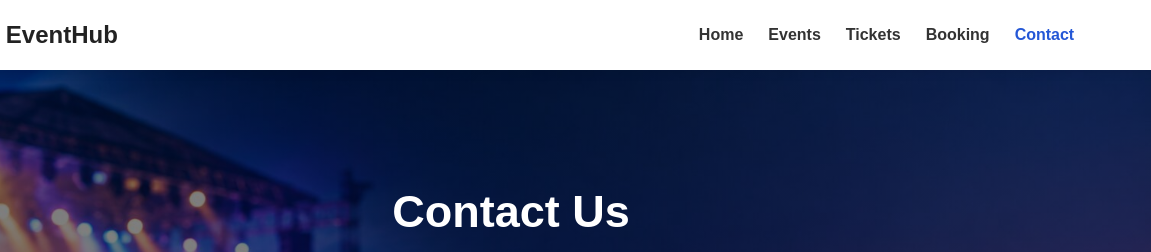
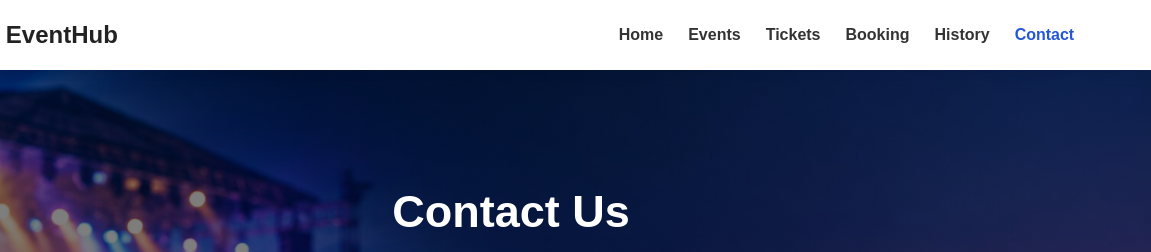
Before and after one commit to Vishal22042/Event-Management-And-Ticket-Booking-Platform-Mini-Project, a plain HTML site: page contact.html in a window 1280 px wide. Shown: the top 252 px of the page, 129-1280 px from the left. Drawn offline with Linux system fonts and the light colour scheme.

Commit message:
[Vishal-goswami]add : updated contact.html , contact.css , applied javascript - contact.js

```diff
--- a/contact.html
+++ b/contact.html
@@ -25,6 +25,7 @@
         <a href="events.html">Events</a>
         <a href="tickets.html">Tickets</a>
         <a href="booking.html">Booking</a>
+        <a href="booking-history.html">History</a>
         <a href="contact.html" class="active">Contact</a>
     </nav>
 
```
